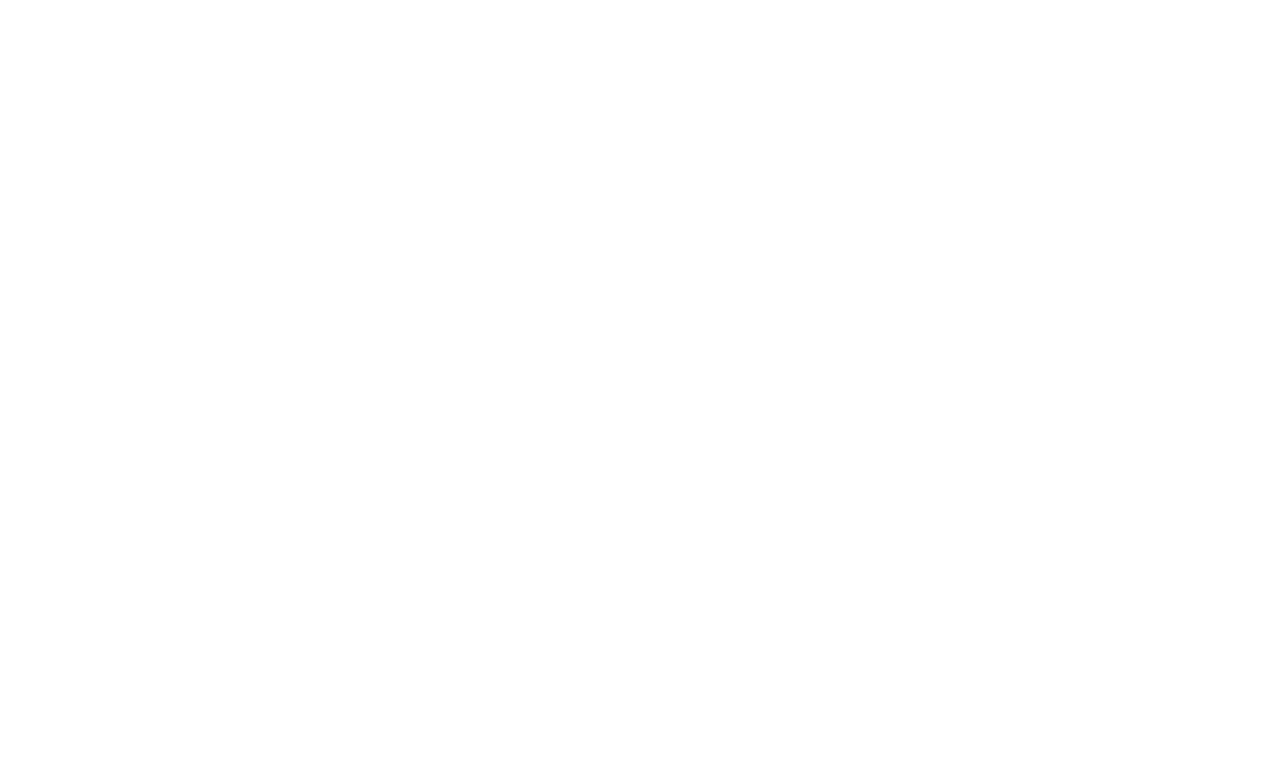
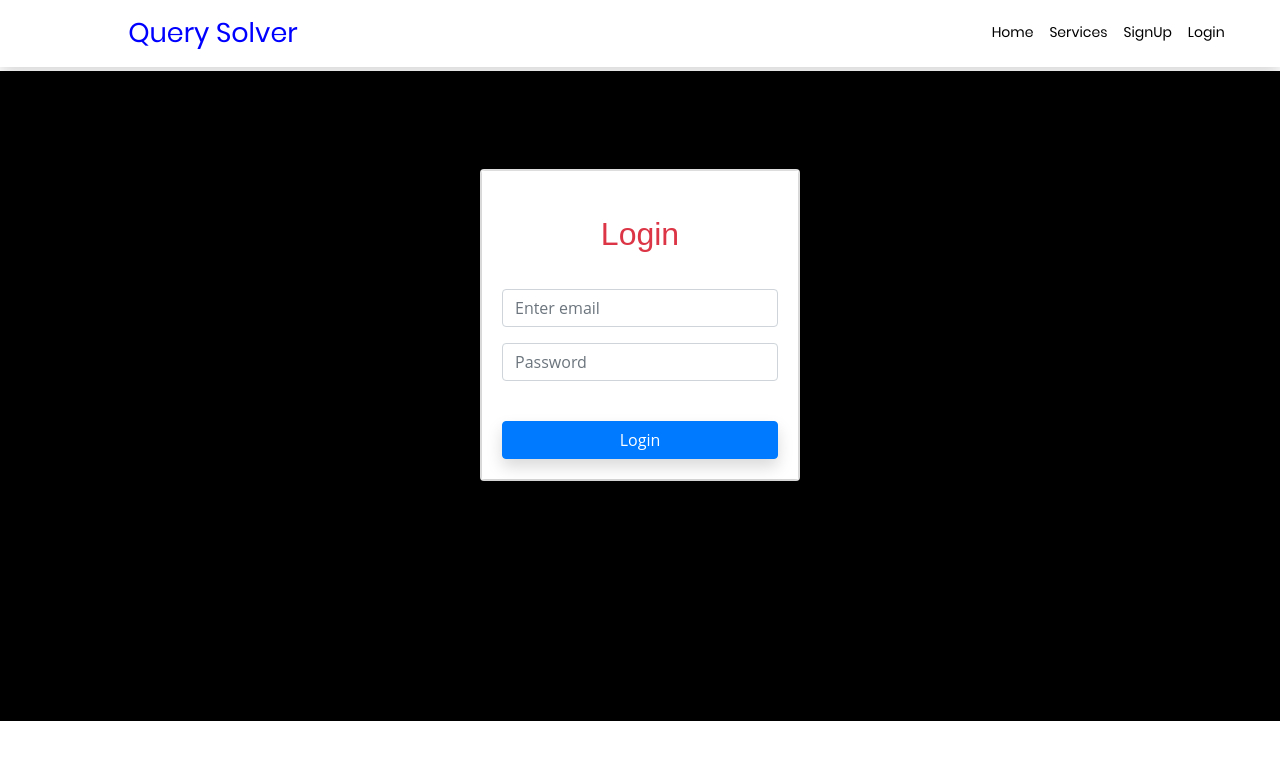
Before and after one commit to AbhiLaheri/nodeProject, a React (Create React App) app: page /login1 in a window 1280 px wide. Shown: the top 760 px of the page. Built offline with nearby package versions, Linux system fonts and the light colour scheme.

Commit message:
login added

```diff
--- a/src/admin.js
+++ b/src/admin.js
@@ -166,7 +166,7 @@
       >
         <Nav userSession={this.state.userSession} />
         <div className="admin-body">
-          <div className="row" shadow-sm>
+          <div className="row shadow-sm" >
             <div className="col-sm-3 ">
               <div className="card shadow-sm">
                 <div className="card-body bg-primary shadow-sm ">
--- a/src/appNavBar.js
+++ b/src/appNavBar.js
@@ -8,6 +8,7 @@
 import UserQuery from './userQuery';
 import Emp from './Emp1';
 import Admin from './admin';
+import Login1 from './login1';
 export default class AppNavbar extends Component {
     constructor(props) {
         super(props);
@@ -34,6 +35,7 @@
           <Route exact path="/login" component={Login} />
           <Route exact path="/emp" component={Emp} />
           <Route exact path="/admin" component={Admin} />
+          <Route exact path="/login1" component={Login1} />
           </div>
 
          </Router>
--- a/src/login.js
+++ b/src/login.js
@@ -15,15 +15,15 @@
     this.state = {
       name: "",
       password: "",
-      re: false
+      re: false,
+      msg:""
     };
   }
 
   login() {
-    if (this.state.name == "" || this.state.name == null) {
-      alert("enter neme!!!!");
-    } else {
-      localStorage.setItem("myCat", "Abhishek");
+    if (this.state.name != "") {
+      if(this.state.password !=""){
+
         console.log("begin login");
         fetch("http://localhost:8000/login", {
           method: "POST",
@@ -32,11 +32,11 @@
             "Content-Type": "application/json"
           },
           body: JSON.stringify({
-          name: this.state.name,
+            user_email: this.state.name,
             password: this.state.password
-          //address: 'yourOtherValue',
-          //phone_number:"123",
-          //salary:"1235"
+            // user_email: "ee",
+            // password: "eee"
+
           })
         })
           .then(response => response.json())
@@ -44,11 +44,25 @@
             console.log(responseJson);
             this.setState({
               msg: responseJson.message
+
             });
+              if(responseJson.status){
+
+                localStorage.setItem("myCat", "Abhishek");
+              }
+
           })
           .catch(error => {
             console.error(error);
           });
+
+      }
+      else{
+         alert("enter Password!!")
+      }
+
+    } else {
+      alert("enter neme!!!!");
     }
     if (localStorage.getItem("myCat")) {
       this.setState({
@@ -59,17 +73,17 @@
 
   render() {
     if (this.state.re) {
-      return <Redirect to="/admin" />;
-      //return <Redirect to="/emp" />;
-      //return <Redirect to="/user" />;
+     // return <Redirect to="/admin" />;
+    //  return <Redirect to="/emp" />;
+     return <Redirect to="/user" />;
 
     }
     return (
-      <div style={{ backgroundColor: "blue" }}>
+      <div >
         <Nav userSession={this.state.userSession} />
 
         <div className="limiter">
-          <div class="container-login100">
+          <div className="container-login100">
             <div className="wrap-login100">
               <form>
                 <span className="login100-form-logo">
@@ -77,7 +91,7 @@
                 </span>
 
                 <span className="login100-form-title p-b-34 p-t-27">
-                  Log in
+                  Log in{this.state.name}
                 </span>
 
                 <div className="wrap-input100 validate-input">
@@ -123,7 +137,7 @@
                   </button>
                 </div>
               </form>
-              <span class="badge badge-success">{this.state.msg}</span>
+              <span className="badge badge-success">{this.state.msg}</span>
 
             </div>
           </div>
--- /dev/null
+++ b/src/login1.js
@@ -0,0 +1,165 @@
+import React, { Component } from "react";
+
+import {
+  BrowserRouter as Router,
+  Route,
+  Link,
+  Redirect
+} from "react-router-dom";
+import Nav from "./navbar";
+
+export default class Login1 extends Component {
+  constructor(props) {
+    super(props);
+    this.state = {
+      name: "",
+      password: "",
+      re: false,
+      msg: "",
+      s: false,
+      typeUser: ""
+    };
+  }
+
+  login() {
+    if (this.state.name != "") {
+      if (this.state.password != "") {
+        console.log("begin login");
+        fetch("http://localhost:8000/login", {
+          method: "POST",
+          headers: {
+            Accept: "application/json",
+            "Content-Type": "application/json"
+          },
+          body: JSON.stringify({
+            user_email: this.state.name,
+            password: this.state.password
+            // user_email: "ee",
+            // password: "eee"
+          })
+        })
+          .then(response => response.json())
+          .then(responseJson => {
+            console.log(responseJson.validate);
+            this.setState({
+              msg: responseJson.message,
+              s: responseJson.status,
+              typeUser: responseJson.validate[0].type
+            });
+            console.log(
+              "type check",
+              this.state.typeUser,
+              responseJson.message
+            );
+            //   if(responseJson.status){
+
+            //     localStorage.setItem("myCat", "Abhishek");
+            //     return <Redirect to="/user" />;
+            //   }
+          })
+          .catch(error => {
+            console.error(error);
+          });
+      } else {
+        alert("enter Password!!");
+      }
+    } else {
+      alert("enter neme!!!!");
+    }
+    if (localStorage.getItem("myCat")) {
+      this.setState({
+        re: true
+      });
+    }
+  }
+
+  render() {
+    if (this.state.typeUser == "user") {
+      localStorage.setItem("myCat", "Abhishek");
+      // return <Redirect to="/admin" />;
+      //  return <Redirect to="/emp" />;
+      return <Redirect to="/user" />;
+    }
+    if (this.state.typeUser == "employee") {
+      localStorage.setItem("myCat", "emp");
+      return <Redirect to="/emp" />;
+    }
+    if (this.state.typeUser == "admin") {
+      localStorage.setItem("myCat", "admin");
+      return <Redirect to="/admin" />;
+    }
+
+    return (
+      <div>
+        <Nav userSession={this.state.userSession} />
+
+        <div
+          className="mt-1 "
+          style={{
+            width: "100%",
+            marginLeft: "0%",
+            minHeight: "650px",
+            backgroundColor: "black"
+          }}
+        >
+          <br />
+          <br />
+          <div
+            className="card  mb-3 shadow "
+            style={{ minWidth: "300px", maxWidth: "25%", margin: "50px auto" }}
+          >
+            <div className="card text-white " style={{ maxWidth: "100%" }}>
+              <div className="card-body bg-white shadow-sm">
+                <br />
+                <h2 className="card-title text-center text-danger ">Login</h2>
+                <br />
+
+                <div className="form-group ">
+                  {/* <label for="exampleInputEmail1">Email address</label> */}
+                  <input
+                    type="email"
+                    className="form-control"
+                    id="exampleInputEmail1"
+                    aria-describedby="emailHelp"
+                    placeholder="Enter email"
+                    onChange={event => {
+                      this.setState({
+                        name: event.target.value
+                      });
+                    }}
+                  />
+                  <span className="badge badge-danger">{this.state.msg}</span>
+                </div>
+                <div className="form-group">
+                  {/* <label for="exampleInputPassword1">Password</label> */}
+                  <input
+                    type="password"
+                    className="form-control"
+                    id="exampleInputPassword1"
+                    placeholder="Password"
+                    onChange={event => {
+                      this.setState({
+                        password: event.target.value
+                      });
+                    }}
+                  />
+                  <span className="badge badge-danger">{this.state.msg}</span>
+                </div>
+                <center>
+                  <button
+                    type="submit"
+                    className="btn btn-primary text-center mt-4 shadow"
+                    style={{ width: "100%" }}
+                    onClick={this.login.bind(this)}
+                  >
+                    Login
+                  </button>
+                </center>
+              </div>
+            </div>
+          </div>
+        </div>
+      </div>
+    );
+  }
+}
--- a/src/navbar.js
+++ b/src/navbar.js
@@ -1,5 +1,6 @@
 import React, { Component } from "react";
 import { BrowserRouter as Router, Route, Link } from "react-router-dom";
+import "./template/css/prac.css";
 
 export default class Nav extends Component {
   userLogOut() {
@@ -13,7 +14,7 @@
     return (
 
       <nav
-        className="navbar navbar-expand-lg navbar-light shadow"
+        className="navbar navbar-expand-lg navbar-light shadow "
         style={{ backgroundColor: "white" }}
       >
         <Link
@@ -63,7 +64,7 @@
             )}
             {!this.props.userSession ? (
               <Link
-                to="/login"
+                to="/login1"
                 className="nav-item nav-link"
                 style={{ color: "black" }}
               >
--- a/src/template/css/prac.css
+++ b/src/template/css/prac.css
@@ -1,5 +1,7 @@
 .col2{
-background-image: linear-gradient(to right, rgba(255,0,0,0), rgba(255,0,0,1));
-height: 100px;
-width: 100px;
+/* background-image: linear-gradient(rgba(9, 6, 37, 0), rgb(18, 8, 56)); */
+background-image: linear-gradient(rgb(153, 13, 235), rgb(32, 11, 90));
 }
+.bg22{
+    background-image: linear-gradient(rgb(17, 6, 31), rgb(75, 72, 90));
+}
--- a/src/template/css/style.css
+++ b/src/template/css/style.css
@@ -23,14 +23,15 @@
 background-color: rgb(189, 188, 188);
 }
 .list-group-item:hover{
-  background-color: rgba(20, 20, 20, 0.87);
+  background-image: linear-gradient(to right, rgb(13, 13, 14) , rgb(217, 216, 224));
   color: white;
+  transition-delay: 3ms;
 }
 .bt:hover{
   background-color: white;
 }
 .lkk{
-  margin-left: 750px;
+  margin-left: 670px;
 }
 .lk{
   margin-left: 9%;
```
Also changed, not shown: src/Emp1.js (+35 -39 lines), src/userQuery.js (+22 -21 lines). Lines whose indentation alone changed are shown as unchanged.
